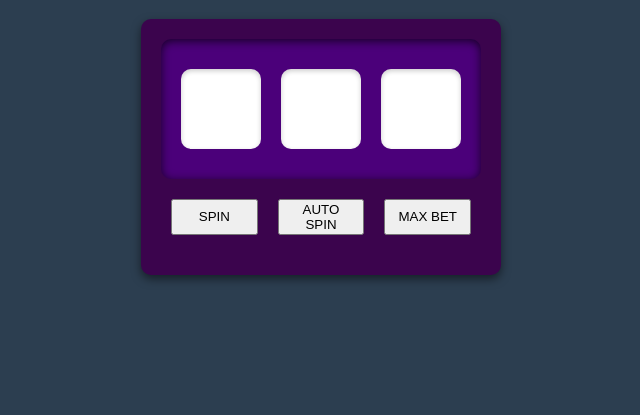
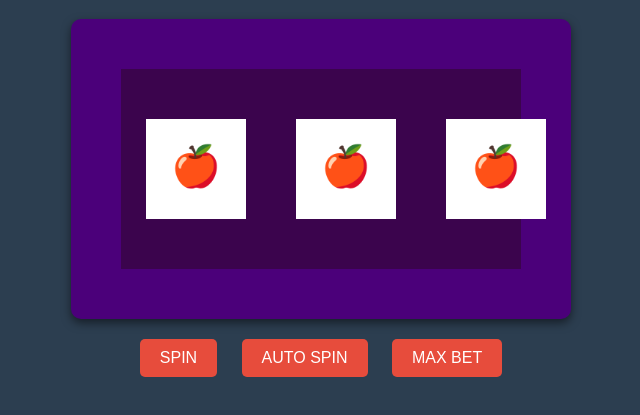
Before and after one commit to YeHtaeOo472/slot.io, a plain HTML site: page index.html in a window 1280 px wide. Shown: the part 61-476 px from the top of the page, without its empty margins (319-959 px from the left). Drawn offline with Linux system fonts and the light colour scheme.

Commit message:
index.html

```diff
--- a/index.html
+++ b/index.html
@@ -4,26 +4,104 @@
   <meta charset="UTF-8">
   <meta name="viewport" content="width=device-width, initial-scale=1.0">
   <title>Slot Game</title>
-  <link rel="stylesheet" href="style.css">
+  <style>
+    body {
+      font-family: Arial, sans-serif;
+      text-align: center;
+      background-color: #2c3e50;
+      color: white;
+    }
+    canvas {
+      display: block;
+      margin: 20px auto;
+      background-color: #4b007a;
+      border-radius: 10px;
+      box-shadow: 0 4px 10px rgba(0, 0, 0, 0.5);
+    }
+    .buttons {
+      margin-top: 20px;
+    }
+    button {
+      padding: 10px 20px;
+      font-size: 1em;
+      color: white;
+      background: #e74c3c;
+      border: none;
+      border-radius: 5px;
+      cursor: pointer;
+      margin: 0 10px;
+    }
+    button:hover {
+      background: #c0392b;
+    }
+  </style>
 </head>
 <body>
   <h1>Slot Game</h1>
-  <div class="slot-machine">
-    <div class="screen">
-      <div class="reels">
-        <div class="reel" id="reel1"></div>
-        <div class="reel" id="reel2"></div>
-        <div class="reel" id="reel3"></div>
-      </div>
-    </div>
-    <div class="buttons">
-      <button onclick="spin()">SPIN</button>
-      <button onclick="autoSpin()">AUTO SPIN</button>
-      <button onclick="maxBet()">MAX BET</button>
-    </div>
-    <div class="result" id="result"></div>
+  <canvas id="slotCanvas" width="500" height="300"></canvas>
+  <div class="buttons">
+    <button onclick="spin()">SPIN</button>
+    <button onclick="autoSpin()">AUTO SPIN</button>
+    <button onclick="maxBet()">MAX BET</button>
   </div>
+  <script>
+    const canvas = document.getElementById('slotCanvas');
+    const ctx = canvas.getContext('2d');
 
-  <script src="script.js"></script>
+    const symbols = ['🍎', '🍌', '🍒', '🍇', '🍉', '🍓'];
+    const reelPositions = [0, 0, 0];
+    const reelHeight = 100;
+    const reelWidth = 100;
+    let autoSpinInterval;
+
+    function drawSlotMachine() {
+      ctx.clearRect(0, 0, canvas.width, canvas.height);
+      ctx.fillStyle = '#3b044d';
+      ctx.fillRect(50, 50, 400, 200);
+
+      for (let i = 0; i < 3; i++) {
+        const x = 75 + i * 150;
+        const y = 100;
+        ctx.fillStyle = 'white';
+        ctx.fillRect(x, y, reelWidth, reelHeight);
+        ctx.fillStyle = '#2c3e50';
+        ctx.font = '40px Arial';
+        ctx.textAlign = 'center';
+        ctx.textBaseline = 'middle';
+        ctx.fillText(symbols[reelPositions[i]], x + reelWidth / 2, y + reelHeight / 2);
+      }
+    }
+
+    function spin() {
+      for (let i = 0; i < 3; i++) {
+        reelPositions[i] = Math.floor(Math.random() * symbols.length);
+      }
+      drawSlotMachine();
+      checkResult();
+    }
+
+    function autoSpin() {
+      if (autoSpinInterval) {
+        clearInterval(autoSpinInterval);
+        autoSpinInterval = null;
+      } else {
+        autoSpinInterval = setInterval(spin, 1000);
+      }
+    }
+
+    function maxBet() {
+      spin();
+      alert('Max bet placed! Spinning the reels...');
+    }
+
+    function checkResult() {
+      const result = reelPositions.every(pos => pos === reelPositions[0]);
+      if (result) {
+        alert('🎉 You Win! 🎉');
+      }
+    }
+
+    drawSlotMachine();
+  </script>
 </body>
 </html>
```
